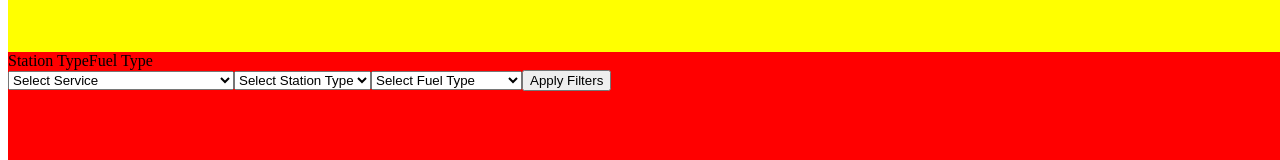
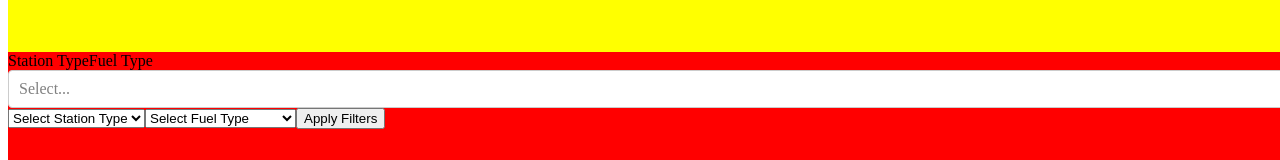
Before and after one commit to PeymonA/MRHQ-M5-P2-T5, a React (Vite) app in the folder frontend/: page /map in a window 1280 px wide. Shown: the part 309-469 px from the top of the page. Built offline with nearby package versions, Linux system fonts and the light colour scheme; no server answers.

Commit message:
multi-select dropdown

```diff
--- a/frontend/package.json
+++ b/frontend/package.json
@@ -14,7 +14,8 @@
     "latest": "^0.2.0",
     "react": "^19.1.1",
     "react-dom": "^19.1.1",
-    "react-router-dom": "^7.9.1"
+    "react-router-dom": "^7.9.1",
+    "react-select": "^5.10.2"
   },
   "devDependencies": {
     "@eslint/js": "^9.33.0",
--- a/frontend/src/components/Filter.jsx
+++ b/frontend/src/components/Filter.jsx
@@ -1,6 +1,31 @@
 import '../styles/Filter.css'
 
+import Select from 'react-select'
+
 function Filter(props) {
+
+  const myData = [
+    { value: 'EV Charging - Fast', label: 'EV Charging - Fast' },
+    { value: 'EV Charging - Ultra-Fast', label: 'EV Charging - Ultra-Fast' },
+    { value: 'EV Charging - Fast &/or Ultra-Fast', label: 'EV Charging - Fast &/or Ultra-Fast' },
+    { value: 'EV Charging - Coming Soon', label: 'EV Charging - Coming Soon' },
+    { value: "f'real", label: "f'real" },
+    { value: 'Pre-order Coffee', label: 'Pre-order Coffee' },
+    { value: 'Pay in app', label: 'Pay in app' },
+    { value: 'Z Espress Coffee & Fresh Food', label: 'Z Espress Coffee & Fresh Food' },
+    { value: 'Z2O carwash', label: 'Z2O carwash' },
+    { value: 'Trailer hire', label: 'Trailer hire' },
+    { value: "LPG SWAP'n'GO", label: "LPG SWAP'n'GO" },
+    { value: '24/7 Pay at pump', label: '24/7 Pay at pump' },
+    { value: 'Super long hoses', label: 'Super long hoses' },
+    { value: 'Bathrooms', label: 'Bathrooms' },
+    { value: 'A-Z Screen', label: 'A-Z Screen' },
+    { value: 'Pay by plate', label: 'Pay by plate' },
+    { value: 'Compostable Cups', label: 'Compostable Cups' },
+    { value: 'AdBlue Diesel Exhaust Fluid', label: 'AdBlue Diesel Exhaust Fluid' },
+    { value: 'Fast fill Diesel lane', label: 'Fast fill Diesel lane' },
+    { value: 'ATM', label: 'ATM' }
+  ];
 
   const handleSubmit = (e) => {
     e.preventDefault();
@@ -17,29 +42,10 @@ function Filter(props) {
       </div>
       <div className='filter-container-child'>
         <form method="post" onSubmit={handleSubmit}>
-          <select id="services-select" name='services'>
-            <option value="no service">Select Service</option>
-            <option value="EV Charging - Fast">EV Charging - Fast</option>
-            <option value="EV Charging - Ultra-Fast">EV Charging - Ultra-Fast</option>
-            <option value="EV Charging - Fast &/or Ultra-Fast">EV Charging - Fast &/or Ultra-Fast</option>
-            <option value="EV Charging - Coming Soon">EV Charging - Coming Soon</option>
-            <option value="f'real">f'real</option>
-            <option value="Pre-order Coffee">Pre-order Coffee</option>
-            <option value="Pay in app">Pay in app</option>
-            <option value="Z Espress Coffee & Fresh Food">Z Espress Coffee & Fresh Food</option>
-            <option value="Z2O carwash">Z2O carwash</option>
-            <option value="Trailer hire">Trailer hire</option>
-            <option value="LPG SWAP'n'GO">LPG SWAP'n'GO</option>
-            <option value="24/7 Pay at pump">24/7 Pay at pump</option>
-            <option value="Super long hoses">Super long hoses</option>
-            <option value="Bathrooms">Bathrooms</option>
-            <option value="A-Z Screen">A-Z Screen</option>
-            <option value="Pay by plate">Pay by plate</option>
-            <option value="Compostable Cups">Compostable Cups</option>
-            <option value="AdBlue Diesel Exhaust Fluid">AdBlue Diesel Exhaust Fluid</option>
-            <option value="Fast fill Diesel lane">Fast fill Diesel lane</option>
-            <option value="ATM">ATM</option>
-          </select>
+          <Select id="services-select" name='services' options={myData}
+            isMulti
+            closeMenuOnSelect={false}
+          />
           <select id="station-type-select" name="stationType">
             <option value="no station">Select Station Type</option>
             <option value="Truck Stop">Truck Stop</option>
--- a/frontend/src/components/StationList.jsx
+++ b/frontend/src/components/StationList.jsx
@@ -19,6 +19,7 @@ function StationList(props) {
       else {
         const formdata = props.state;
         const formJson = Object.fromEntries(formdata.entries());
+        console.log(formJson);
         const response = await fetch("http://localhost:3000/stations/filter", {
           method: 'POST',
           body: JSON.stringify(formJson),
```
Also changed, not shown: 1 other file (tests, documents, lock files or other folders).
